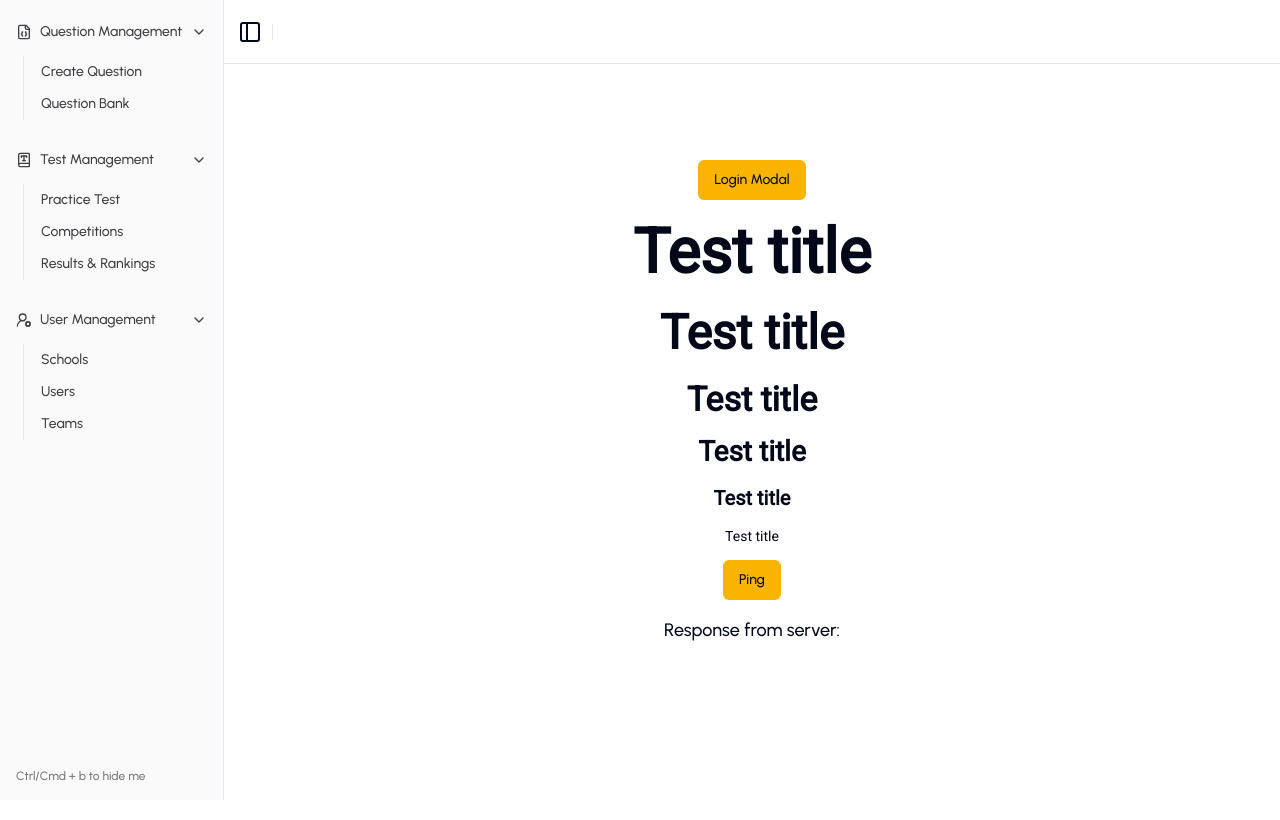
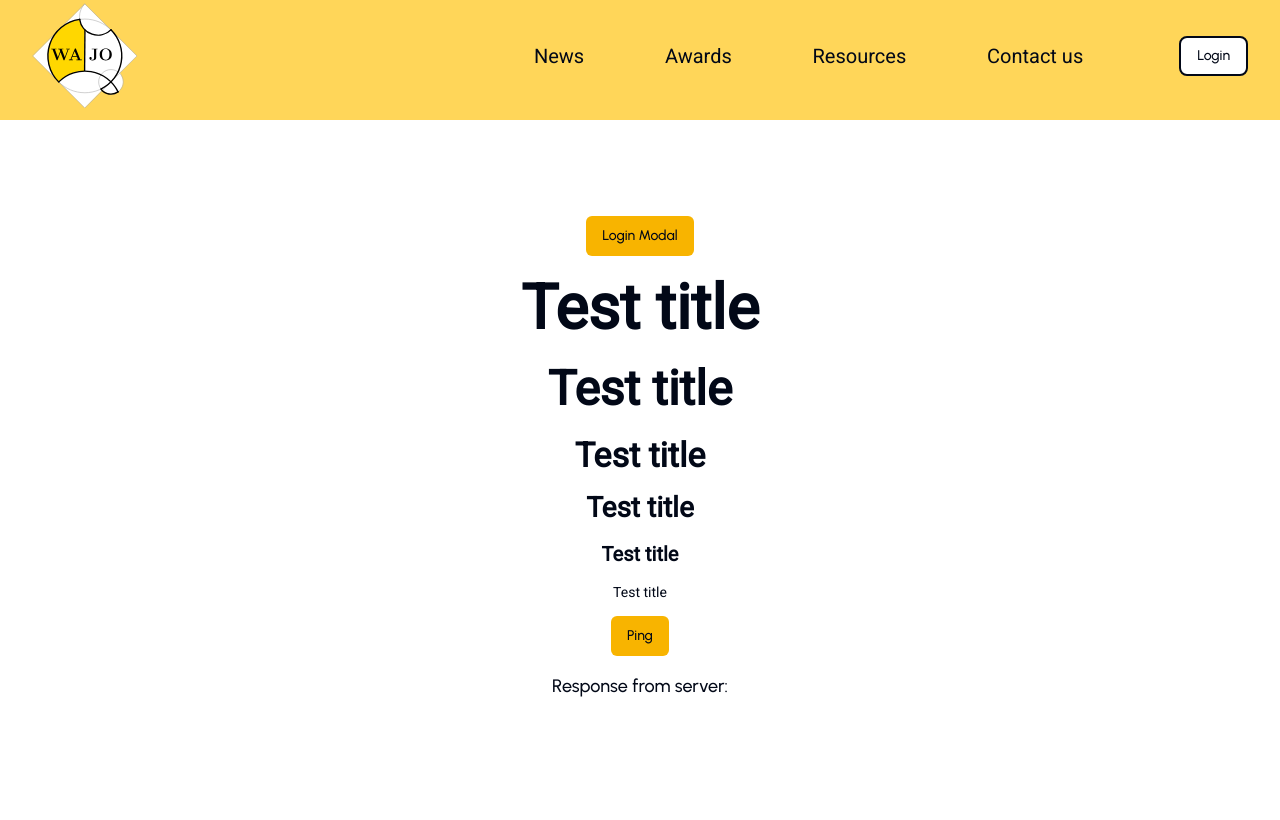
Before and after one commit to codersforcauses/wajo, a Next.js app in the folder client/: page / in a window 1280 px wide. Shown: the top 820 px of the page. Built offline with nearby package versions, Linux system fonts and the light colour scheme.

Commit message:
added login modal to the navbar

```diff
--- a/client/src/components/navbar.tsx
+++ b/client/src/components/navbar.tsx
@@ -7,6 +7,7 @@ import { Button } from "@/components/ui/button";
 import logo from "../../public/wajo_white.svg";
 import styles from "../styles/modules/navbar.module.css";
 import MobileNav from "./ui/mobilenav";
+import LoginModal from "./ui/user/login-modal";
 
 const Navbar = () => {
   return (
@@ -29,14 +30,21 @@ const Navbar = () => {
           <Link href="/contact">Contact us</Link>
         </div>
         <div className="ml-24 flex-initial">
-          <Button
+          {/* <Button
             variant={"outline"}
             className={`${styles.loginButton} font-roboto`}
           >
             Login
-          </Button>
+          </Button> */}
+          <LoginModal>
+            <Button variant={"outline"} className={`${styles.loginButton}`}>
+              Login
+            </Button>
+          </LoginModal>
         </div>
-        <MobileNav></MobileNav>
+        <div className="hidden max-md:flex">
+          <MobileNav />
+        </div>
       </div>
     </nav>
   );
--- a/client/src/pages/_app.tsx
+++ b/client/src/pages/_app.tsx
@@ -58,18 +58,18 @@ export default function App({ Component, pageProps }: AppPropsWithLayout) {
         <AuthProvider>
           <ReactQueryDevtools initialIsOpen={false} />
           {/* temp layout, can move to <Layout> later */}
-          <SidebarProvider>
-            <AppSidebar Role="admin" />
+          {/* <SidebarProvider> */}
+          {/* <AppSidebar Role="admin" />
             <SidebarInset>
               <header className="sticky top-0 flex h-16 shrink-0 items-center gap-2 border-b bg-background px-4">
                 <SidebarTrigger className="-ml-1" />
                 <Separator orientation="vertical" className="mr-2 h-4" />
-              </header>
-              <Component {...pageProps} />
-              {/* temporary include here, can add into Layout after */}
-              <Toaster position="bottom-center" richColors />
-            </SidebarInset>
-          </SidebarProvider>
+              </header> */}
+          {getLayout(<Component {...pageProps} />)}
+          {/* temporary include here, can add into Layout after */}
+          <Toaster position="bottom-center" richColors />
+          {/* </SidebarInset>
+          </SidebarProvider> */}
         </AuthProvider>
       </QueryClientProvider>
     </>
```
